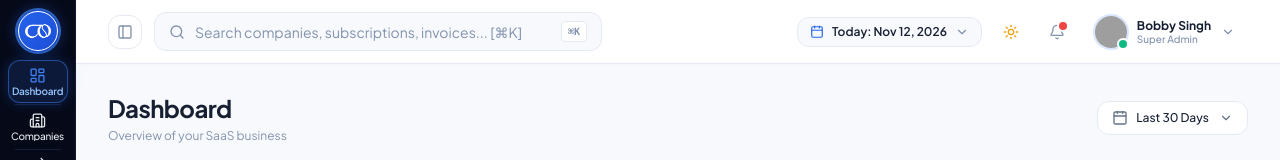
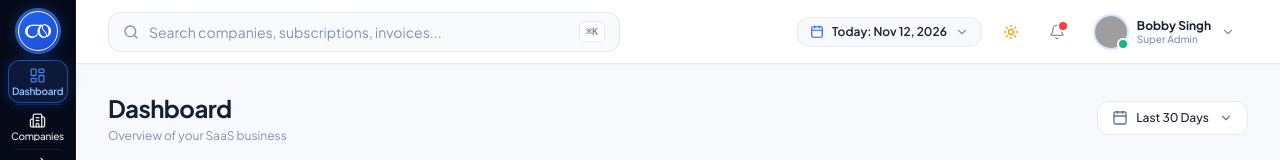
Before and after one commit to bhartijaiswal-codeflies/pulse-crm, a React (Vite) app: page / in a window 1280 px wide. Shown: the top 160 px of the page. Built offline with nearby package versions, Linux system fonts and the light colour scheme; grey boxes are pictures that could not be loaded.

Commit message:
Remove sidebar toggle icon from header and fix search bar design and dark background

```diff
--- a/src/components/common/CommandPalette.jsx
+++ b/src/components/common/CommandPalette.jsx
@@ -84,24 +84,24 @@ export const CommandPalette = () => {
         onClick={() => setIsCommandPaletteOpen(false)}
       />
 
-      <div className="relative w-full max-w-2xl bg-white rounded-2xl shadow-2xl border border-[#E5EAF2] overflow-hidden z-10 animate-in zoom-in-95 duration-150">
+      <div className="relative w-full max-w-2xl bg-white dark:bg-[#0D152D] rounded-2xl shadow-2xl border border-[#E5EAF2] dark:border-[#1A2548] overflow-hidden z-10 animate-in zoom-in-95 duration-150">
         {/* Search Input Bar */}
-        <div className="flex items-center px-4 py-3.5 border-b border-[#E5EAF2] bg-[#F7F9FC]">
-          <Search className="w-5 h-5 text-blue-600 mr-3 flex-shrink-0" />
+        <div className="flex items-center px-4 py-3.5 border-b border-[#E5EAF2] dark:border-[#1A2548] bg-[#F7F9FC] dark:bg-[#0A1128]">
+          <Search className="w-5 h-5 text-blue-600 dark:text-blue-400 mr-3 flex-shrink-0" />
           <input
             type="text"
             autoFocus
             value={query}
             onChange={(e) => setQuery(e.target.value)}
             placeholder="Type a command or search companies, invoices, users..."
-            className="w-full bg-transparent text-sm text-[#172033] placeholder-[#8292AD] focus:outline-none"
+            className="w-full bg-transparent dark:!bg-transparent text-sm text-[#172033] dark:text-white placeholder-[#8292AD] dark:placeholder-slate-400 border-none outline-none focus:outline-none focus:ring-0 p-0"
           />
           {query && (
-            <button onClick={() => setQuery('')} className="p-1 text-[#8292AD] hover:text-[#172033]">
+            <button onClick={() => setQuery('')} className="p-1 text-[#8292AD] hover:text-[#172033] dark:hover:text-white cursor-pointer">
               <X className="w-4 h-4" />
             </button>
           )}
-          <kbd className="hidden sm:inline-block text-[10px] font-mono bg-white px-2 py-0.5 rounded border border-[#E5EAF2] text-[#8292AD] ml-2">
+          <kbd className="hidden sm:inline-block text-[10px] font-mono bg-white dark:bg-[#141E3C] px-2 py-0.5 rounded border border-[#E5EAF2] dark:border-[#22325C] text-[#8292AD] dark:text-slate-400 ml-2">
             ESC
           </kbd>
         </div>
--- a/src/components/layout/Header.jsx
+++ b/src/components/layout/Header.jsx
@@ -7,7 +7,6 @@ import {
   Moon,
   ChevronDown,
   Menu,
-  PanelLeft,
   Check,
   User,
   Shield,
@@ -29,8 +28,6 @@ const DATE_OPTIONS = [
 
 export const Header = () => {
   const {
-    sidebarCollapsed,
-    setSidebarCollapsed,
     selectedDateRange,
     setSelectedDateRange,
     setMobileMenuOpen,
@@ -95,37 +92,19 @@ export const Header = () => {
             <Menu className="w-5 h-5" />
           </button>
 
-          {/* Desktop Sidebar Rail/Full Toggle (Matches screenshot) */}
-          <button
-            onClick={() => {
-              setSidebarCollapsed(!sidebarCollapsed);
-              showToast(sidebarCollapsed ? 'Sidebar expanded' : 'Sidebar rail view');
-            }}
-            className="hidden md:flex p-2 rounded-xl text-[#8292AD] hover:text-[#172033] hover:bg-[#F7F9FC] border border-[#E5EAF2] transition-colors"
-            title={sidebarCollapsed ? "Expand Sidebar" : "Collapse to Rail View"}
-          >
-            <PanelLeft className="w-4 h-4" />
-          </button>
-
           {/* Global Search Input */}
           <div
             onClick={() => setIsCommandPaletteOpen(true)}
-            className="relative flex items-center w-full max-w-md bg-[#F7F9FC] hover:bg-slate-100/80 border border-[#E5EAF2] rounded-xl px-3 sm:px-3.5 py-2 cursor-pointer transition-all duration-200 group focus-within:border-blue-500 focus-within:ring-2 focus-within:ring-blue-100"
+            className="relative flex items-center w-full max-w-md lg:max-w-lg h-10 bg-[#F8FAFC] dark:bg-[#0D152D] hover:bg-slate-100/80 dark:hover:bg-[#121D3D] border border-[#E5EAF2] dark:border-[#1E2D54] rounded-xl px-3 sm:px-3.5 cursor-pointer transition-all duration-200 group focus-within:border-blue-500 dark:focus-within:border-blue-500 focus-within:ring-2 focus-within:ring-blue-100 dark:focus-within:ring-blue-900/30"
           >
-            <Search className="w-4 h-4 text-[#8292AD] group-hover:text-blue-500 transition-colors mr-2 sm:mr-2.5 flex-shrink-0" />
+            <Search className="w-4 h-4 text-[#8292AD] dark:text-slate-400 group-hover:text-blue-500 dark:group-hover:text-blue-400 transition-colors mr-2.5 flex-shrink-0" />
             <input
               type="text"
               readOnly
-              placeholder="Search... [⌘K]"
-              className="w-full bg-transparent text-xs text-[#172033] placeholder-[#8292AD] focus:outline-none cursor-pointer select-none sm:hidden"
+              placeholder="Search companies, subscriptions, invoices..."
+              className="w-full bg-transparent dark:!bg-transparent text-xs sm:text-sm text-[#172033] dark:text-white placeholder-[#8292AD] dark:placeholder-slate-400 border-none outline-none focus:outline-none focus:ring-0 cursor-pointer select-none p-0"
             />
-            <input
-              type="text"
-              readOnly
-              placeholder="Search companies, subscriptions, invoices... [⌘K]"
-              className="w-full bg-transparent text-xs sm:text-sm text-[#172033] placeholder-[#8292AD] focus:outline-none cursor-pointer select-none hidden sm:block"
-            />
-            <kbd className="hidden sm:inline-flex items-center gap-0.5 px-1.5 py-0.5 text-[10px] font-semibold text-[#8292AD] bg-white border border-[#E5EAF2] rounded shadow-xs ml-2">
+            <kbd className="hidden sm:inline-flex items-center justify-center px-1.5 py-0.5 text-[10px] font-semibold text-[#8292AD] dark:text-slate-400 bg-white dark:bg-[#141E3C] border border-[#E5EAF2] dark:border-[#22325C] rounded-md shadow-2xs ml-2 flex-shrink-0">
               ⌘K
             </kbd>
           </div>
--- a/src/index.css
+++ b/src/index.css
@@ -154,6 +154,16 @@ html.dark select {
   background-color: #0D1938 !important;
   color: #F8FAFC !important;
   border-color: #1E2D54 !important;
+}
+
+/* Explicit transparent inputs inside search bars & command palette */
+html.dark input.bg-transparent,
+html.dark input[class*="bg-transparent"],
+html.dark header input,
+html.dark .search-input {
+  background-color: transparent !important;
+  border-color: transparent !important;
+  box-shadow: none !important;
 }
 
 html.dark select {
```
Also changed, not shown: src/components/common/DeleteConfirmModal.jsx (line endings or trailing spaces).
